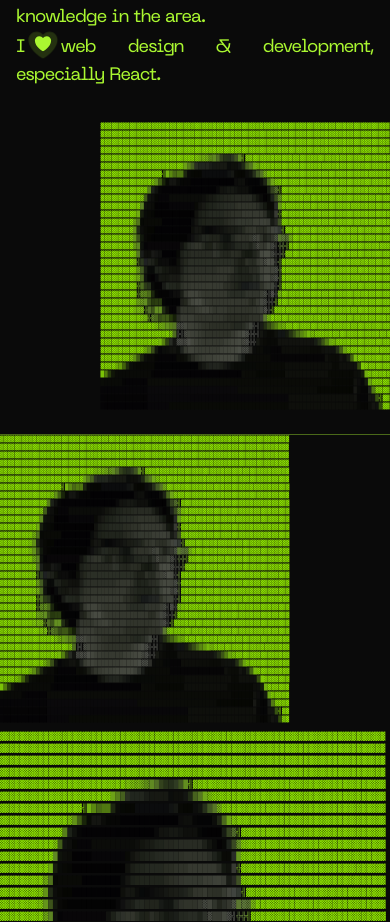
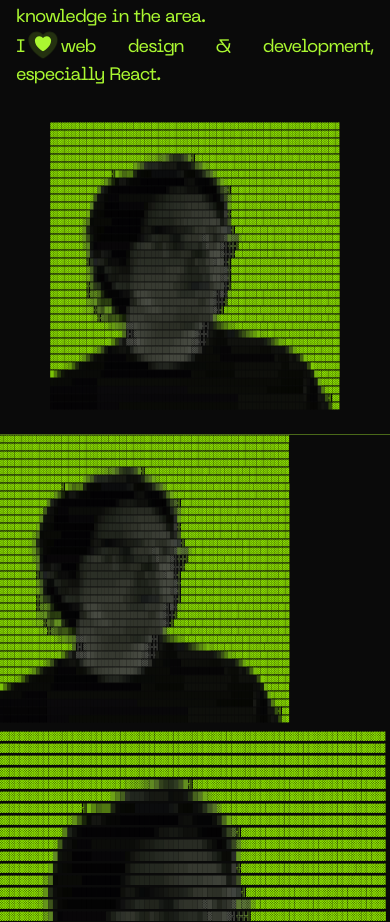
Before and after one commit to mctuliomontoya/mctulio.dev, a Next.js app: page / in a window 390 px wide. Shown: the part 1384-2306 px from the top of the page. Built offline with nearby package versions, Linux system fonts and the light colour scheme.

Commit message:
add md breakpoint to show the image on the end

```diff
--- a/app/sections/Hero.tsx
+++ b/app/sections/Hero.tsx
@@ -31,7 +31,7 @@
         <div className="w-full h-full lg:w-1/2 lg:p-8 ">
           <div
 
-            className="flex justify-end content-center"
+            className="flex justify-center md:justify-end content-center"
           >
             <div
               className="font-mono text-[6px] md:text-[8px] md:leading-[0.7rem] lg:text-[11px] lg:leading-[0.9rem] leading-[0.5rem]"
```
